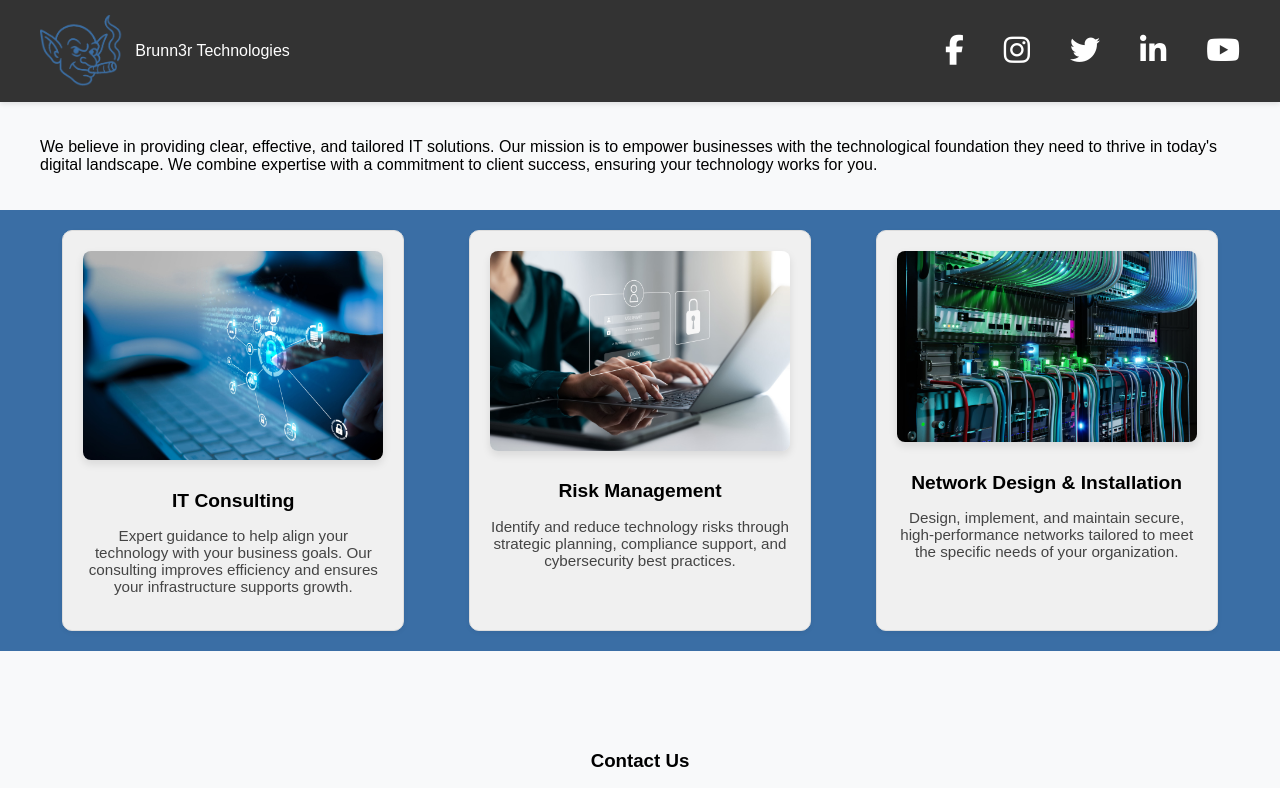
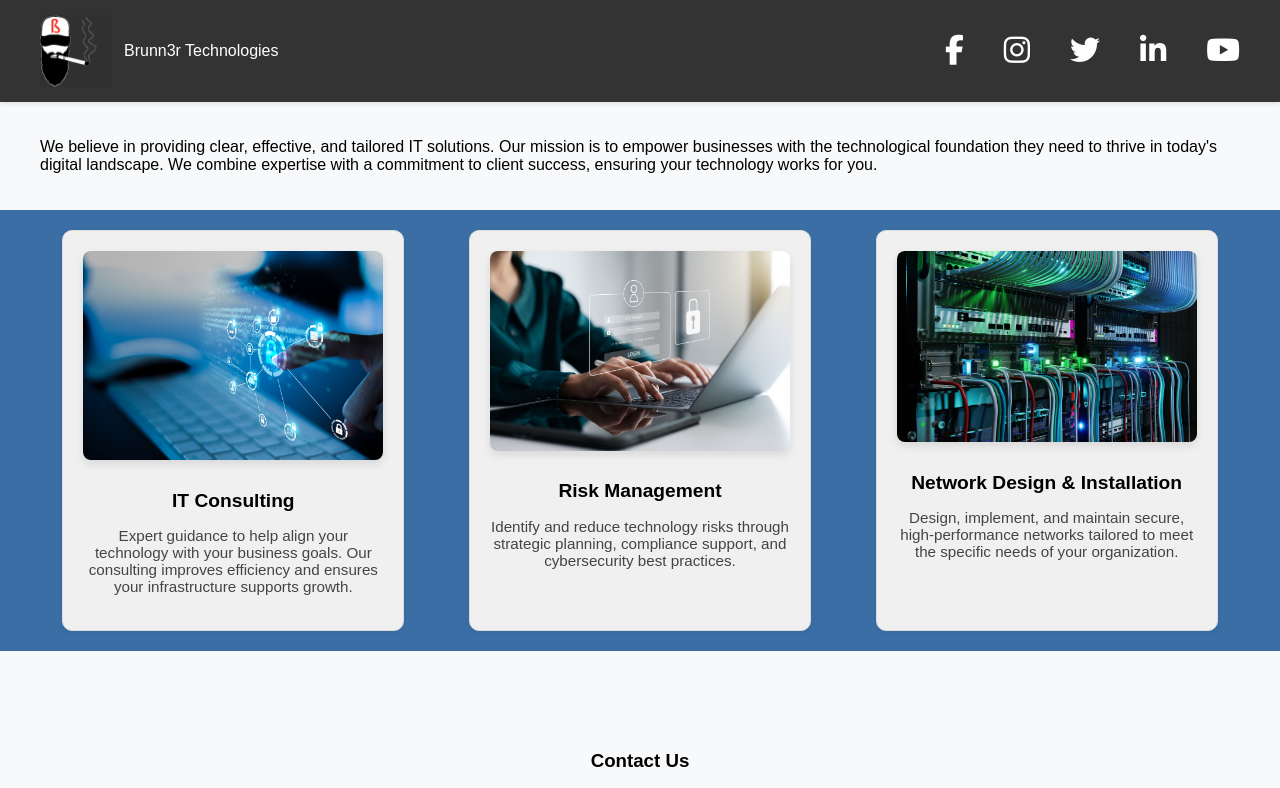
Before and after one commit to Haus-Brunner-LLC/brunn3r, a plain HTML site: page index.html in a window 1280 px wide. Shown: the top 788 px of the page. Drawn offline with Linux system fonts and the light colour scheme.

Commit message:
Update index.html

```diff
--- a/index.html
+++ b/index.html
@@ -13,7 +13,7 @@
     <nav>
         <div class="flex flex-wrap items-center justify-between max-w-screen-xl px-4 mx-auto">
             <div class="flex items-center">
-                <img src="./images/brunn3r-logo.png" class="h-6 mr-3 sm:h-9" alt="Logo" />
+                <img src="./images/logo.png" class="h-6 mr-3 sm:h-9" alt="Logo" />
                 <span class="self-center text-xl font-semibold whitespace-nowrap dark:text-white">Brunn3r Technologies</span>
             </div>
 
```
